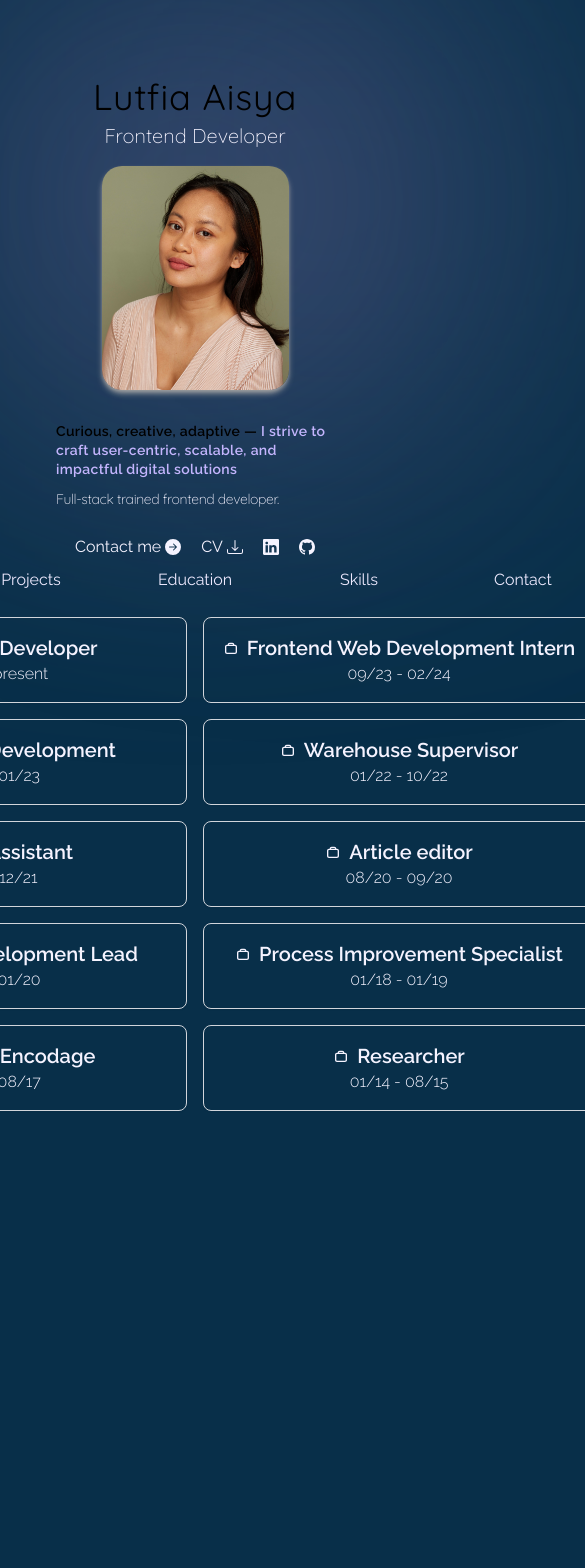
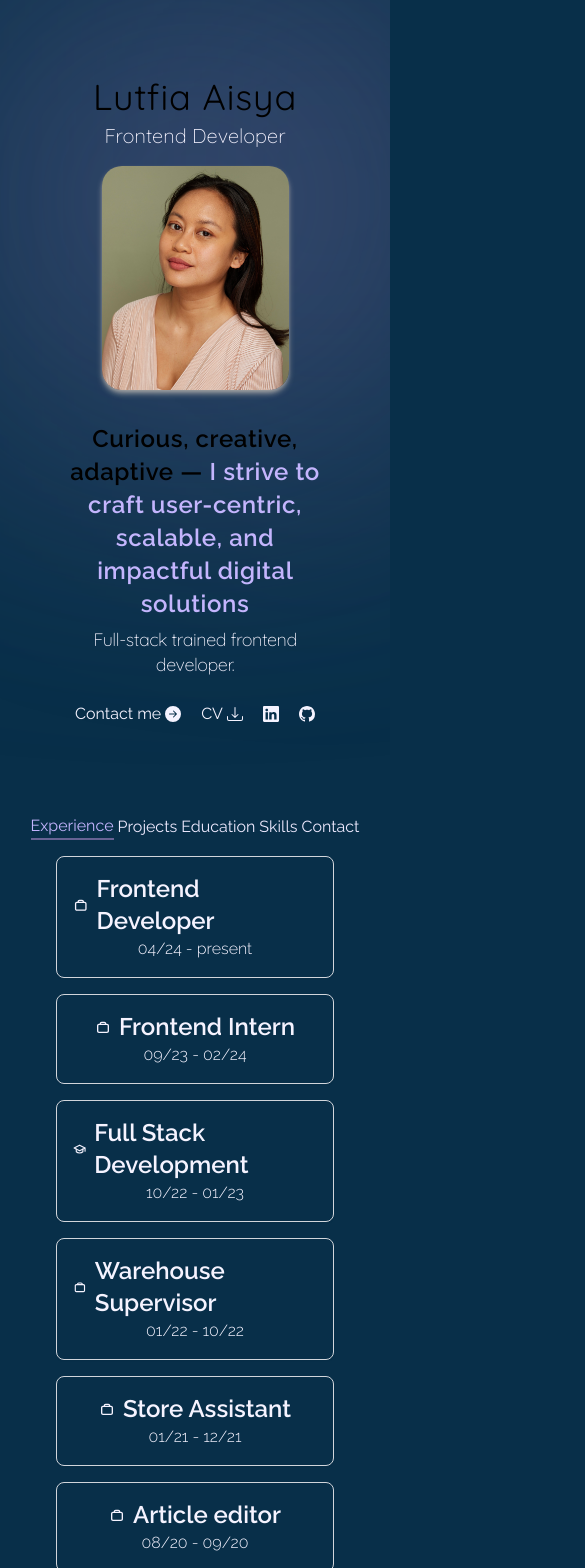
Before and after one commit to aisyafia/online-cv, a Next.js app: page / in a window 390 px wide. Shown: the top 1568 px of the page, 585 px wide, since content can reach past the window. Before the commit the page ends 1266 px from the top, so only its background shows below. Built offline with nearby package versions, Linux system fonts and the light colour scheme.

Commit message:
wip: responsive grid

```diff
--- a/app/education/page.tsx
+++ b/app/education/page.tsx
@@ -10,7 +10,7 @@ const eduPage = () => {
   const [openEdu, setOpenEdu] = useState<string | null>(null);
   const { isDialogOpen, openDialog, closeDialog } = useDialog();
   return (
-    <main className="scroll-mt-16 max-w-[50rem] grid grid-cols-2 gap-4 p-4">
+    <main className="scroll-mt-16 max-w-[50rem] grid grid-cols-1 p-2 gap-4 md:grid-cols-2 md:p-4">
       {educationsData.map((edu) => {
         const isOpen = openEdu === edu.degree;
         return (
--- a/app/layout.tsx
+++ b/app/layout.tsx
@@ -29,7 +29,7 @@ export default function RootLayout({
             <Intro />
           </div>
 
-          <div className="mt-6 md:mt-0">
+          <div className="mt-6 md:mt-0 max-w-full">
             <Header />
             <ChildrenWrapper>{children}</ChildrenWrapper>
           </div>
--- a/app/projects/page.tsx
+++ b/app/projects/page.tsx
@@ -10,7 +10,7 @@ const ProjectPage = () => {
   const [openProject, setOpenProject] = useState<string | null>(null);
   const { isDialogOpen, openDialog, closeDialog } = useDialog();
   return (
-    <main className="scroll-mt-16 max-w-[50rem] grid grid-cols-2 gap-4 p-4">
+    <main className="scroll-mt-16 max-w-[50rem] grid grid-cols-1 p-2 gap-4 md:grid-cols-2 md:p-4">
       {projectsData.map((project) => {
         const isOpen = openProject === project.title;
         return (
--- a/components/ChildrenWrapper.tsx
+++ b/components/ChildrenWrapper.tsx
@@ -10,7 +10,7 @@ const ChildrenWrapper = ({ children }: { children: React.ReactNode }) => {
       {isDialogOpen && (
         <div className="absolute inset-0 bg-black/10 backdrop-blur-md rounded-2xl z-10 transition-all duration-300" />
       )}
-      <div className="relative container w-[53rem] h-[75vh] p-2 overflow-y-auto z-0">
+      <div className="relative container md:w-[53rem] md:h-[75vh] p-2 overflow-y-auto z-0">
         {children}
       </div>
     </div>
--- a/components/Experience.tsx
+++ b/components/Experience.tsx
@@ -14,7 +14,7 @@ const Experience = () => {
   const { isDialogOpen, openDialog, closeDialog } = useDialog();
 
   return (
-    <main className="scroll-mt-16 max-w-[60rem] grid grid-cols-2 gap-4 p-4">
+    <main className="scroll-mt-16 md:max-w-[60rem] grid grid-cols-1 p-2 md:grid-cols-2 gap-4 md:p-4">
       {experiencesData.map((exp) => {
         const isOpen = openExp === exp.title;
 
@@ -25,7 +25,7 @@ const Experience = () => {
               setOpenExp(exp.title);
               openDialog();
             }}
-            className="w-full text-left p-1 border border-gray-300 rounded-lg shadow-sm hover:shadow-md hover:shadow-neutral-400 hover:text-violet-300 transition"
+            className="md:w-full text-left p-1 border border-gray-300 rounded-lg shadow-sm hover:shadow-md hover:shadow-neutral-400 hover:text-violet-300 transition"
           >
             <Motion
               key={exp.title}
@@ -35,7 +35,7 @@ const Experience = () => {
             >
               <div className="flex items-center gap-2">
                 {exp.icon}
-                <h3 className="text-left">{exp.title}</h3>
+                <h3 className="text-2xl md:text-lg">{exp.title}</h3>
               </div>
 
               <div>
--- a/components/Header.tsx
+++ b/components/Header.tsx
@@ -9,7 +9,7 @@ const Header = () => {
   const pathname = usePathname();
 
   return (
-    <header className="relative -mt-20">
+    <header className="relative top-0 md:-mt-20">
       <div className="text-violet-100 flex items-center justify-center gap-1 text-center ">
         {links.map((link) => {
           const isActive =
--- a/components/Intro.tsx
+++ b/components/Intro.tsx
@@ -31,14 +31,14 @@ const Intro = () => {
         />
       </div>
 
-      <div className="">
+      <div className="text-center md:text-start">
         <TextGenerateEffect
-          className="mb-2 text-sm font-semibold"
+          className="mb-2 text-2xl md:text-lg font-semibold"
           words="Curious, creative, adaptive — I strive to craft user-centric, scalable, and impactful digital solutions"
         />
 
         <span
-          className={`${quicksand.className} font-light text-sm leading-snug text-wrap tracking-tight`}
+          className={`${quicksand.className} font-light text-lg md:text-lg leading-snug text-wrap tracking-tight`}
         >
           Full-stack trained frontend developer.
         </span>
--- a/lib/data.ts
+++ b/lib/data.ts
@@ -65,7 +65,7 @@ export const experiencesData = [
     ],
   },
   {
-    title: "Frontend Web Development Intern",
+    title: "Frontend Intern",
     company: "NLC Health Ventures",
     location: "Amsterdam, NL",
     description:
```
